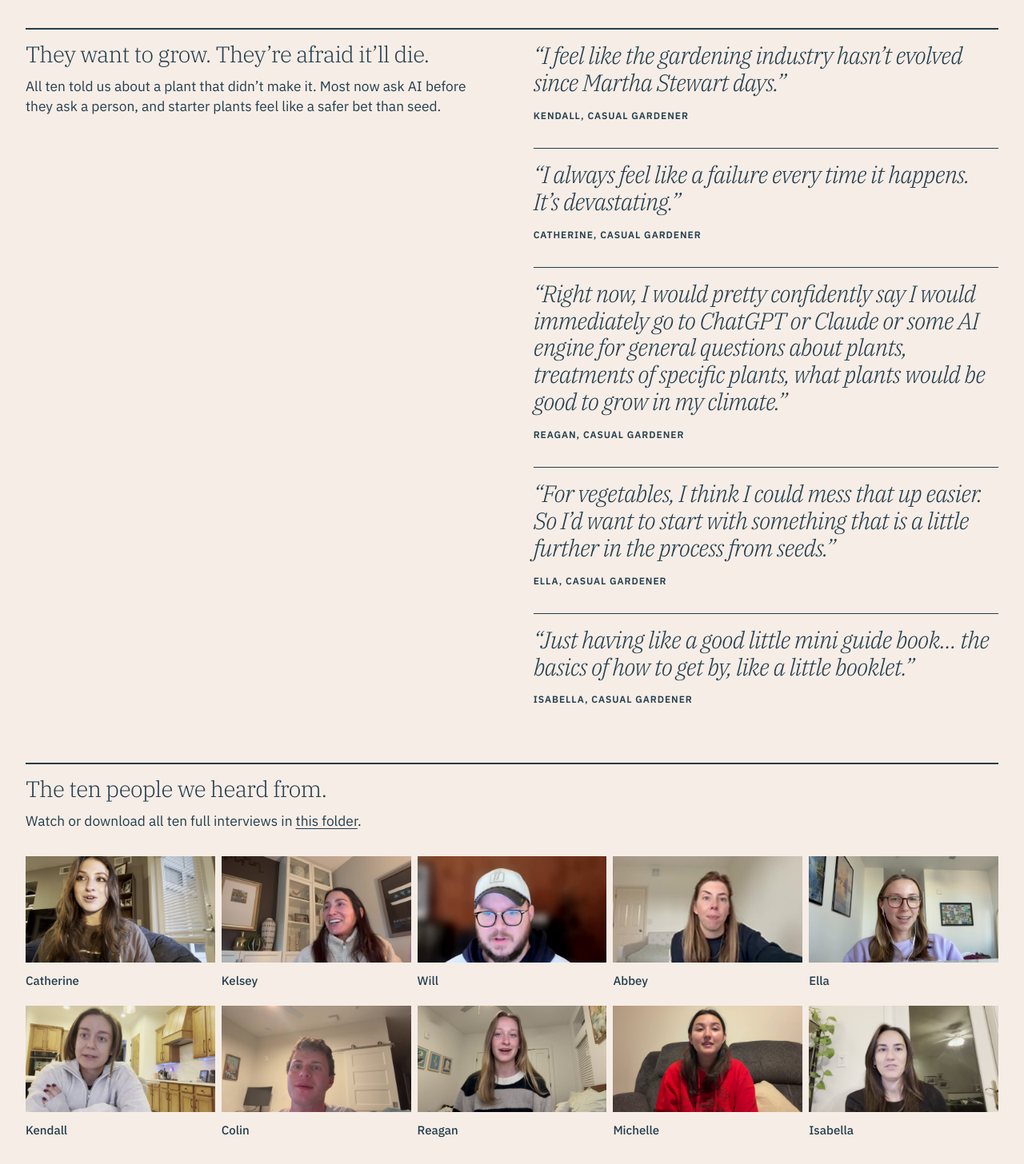
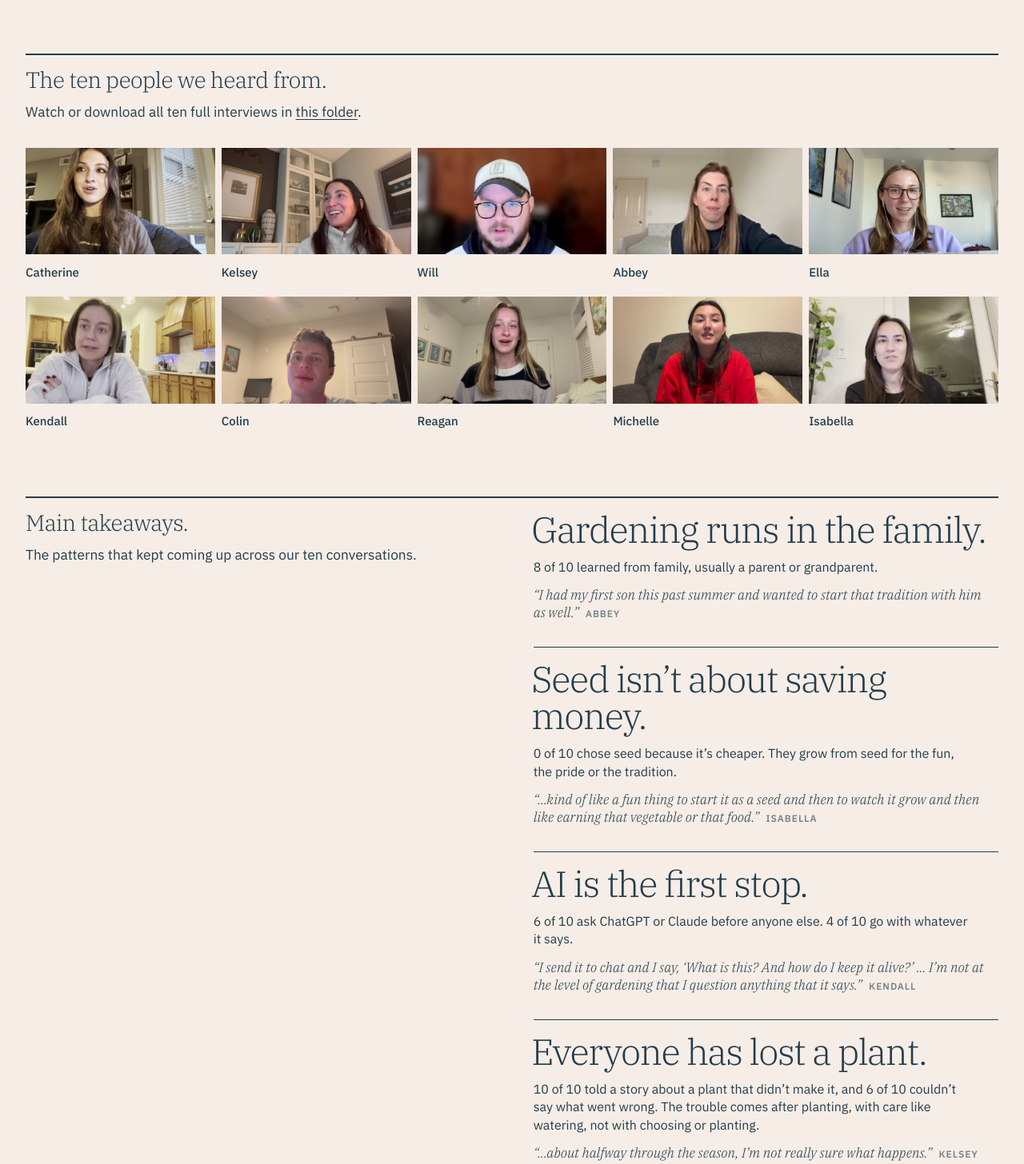
Before and after one commit to Parallelpath-dev/bonnie-refresh, a plain HTML site: page research/index.html in a window 1280 px wide. Shown: the part 3681-5137 px from the top of the page at 80% size. Drawn offline with Linux system fonts and the light colour scheme.

Commit message:
Research page: interviews reworked per Kelli's feedback

```diff
--- a/research/assets/css/research.css
+++ b/research/assets/css/research.css
@@ -448,6 +448,10 @@ img, video { display: block; max-width: 100%; }
 .part-side a, .part-main p a { color: inherit; text-decoration: underline; text-decoration-thickness: 1px; text-underline-offset: 0.18em; }
 .part-side a:hover, .part-main p a:hover { color: var(--mark); }
 
+/* A short quote under a row's line, with the speaker as a label. */
+.row-quote { margin-top: var(--flow); font: italic 300 clamp(1.0625rem, 1.3vw, 1.5rem) / 1.3 var(--serif); }
+.row-quote .label { font-style: normal; margin-left: 0.4em; white-space: nowrap; }
+
 /* ---------- NARROW ----------
    Under 900 wide the two halves stack. */
 @media (max-width: 900px) {
--- a/research/index.html
+++ b/research/index.html
@@ -91,7 +91,7 @@
       <p class="display-4 section-num">02</p>
       <div class="section-title">
         <h2 class="display-4">Casual gardener interviews</h2>
-        <p class="lead lede">We sat down with ten casual gardeners to hear how they started, where they go for help and what goes wrong. They love the idea of a garden, and every one of them has lost a plant. Most couldn’t say why.</p>
+        <p class="lead lede">We sat down with ten casual gardeners to hear how they started, where they go for help and how gardening makes them feel. They come to it through family, figure it out with AI and lose a plant or two along the way. What they light up about is the plant that thrives.</p>
       </div>
     </header>
 
@@ -122,37 +122,6 @@
       </div>
     </div>
 
-    <!-- Quotes -->
-    <div class="part">
-      <div class="part-side">
-        <h3 class="display-6">They want to grow. They’re afraid it’ll die.</h3>
-        <p class="body">All ten told us about a plant that didn’t make it. Most now ask AI before they ask a person, and starter plants feel like a safer bet than seed.</p>
-      </div>
-      <div class="part-main">
-        <div class="quotes is-compact">
-          <figure class="quote-item">
-            <blockquote class="quote">“I feel like the gardening industry hasn’t evolved since Martha Stewart days.”</blockquote>
-            <figcaption class="label">Kendall, casual gardener</figcaption>
-          </figure>
-          <figure class="quote-item">
-            <blockquote class="quote">“I always feel like a failure every time it happens. It’s devastating.”</blockquote>
-            <figcaption class="label">Catherine, casual gardener</figcaption>
-          </figure>
-          <figure class="quote-item">
-            <blockquote class="quote">“Right now, I would pretty confidently say I would immediately go to ChatGPT or Claude or some AI engine for general questions about plants, treatments of specific plants, what plants would be good to grow in my climate.”</blockquote>
-            <figcaption class="label">Reagan, casual gardener</figcaption>
-          </figure>
-          <figure class="quote-item">
-            <blockquote class="quote">“For vegetables, I think I could mess that up easier. So I’d want to start with something that is a little further in the process from seeds.”</blockquote>
-            <figcaption class="label">Ella, casual gardener</figcaption>
-          </figure>
-          <figure class="quote-item">
-            <blockquote class="quote">“Just having like a good little mini guide book… the basics of how to get by, like a little booklet.”</blockquote>
-            <figcaption class="label">Isabella, casual gardener</figcaption>
-          </figure>
-        </div>
-      </div>
-    </div>
 
     <!-- Photo grid, 5 across -->
     <div class="part">
@@ -206,7 +175,8 @@
       </div>
     </div>
 
-    <!-- Rows, a title and a line -->
+
+    <!-- Rows, a title, a line and a quote -->
     <div class="part">
       <div class="part-side">
         <h3 class="display-6">Main takeaways.</h3>
@@ -214,12 +184,36 @@
       </div>
       <div class="part-main">
         <div class="rows">
-          <div class="row"><h4 class="display-5">Everyone has lost a plant.</h4><p class="body-small">10 of 10 told a failure story. 6 of 10 couldn’t say what went wrong.</p></div>
-          <div class="row"><h4 class="display-5">The hard part starts after planting.</h4><p class="body-small">9 of 10 struggle with care, not choosing or planting. Watering comes up most.</p></div>
-          <div class="row"><h4 class="display-5">AI is the first stop.</h4><p class="body-small">6 of 10 ask ChatGPT or Claude before anyone else. 4 of 10 go with whatever it says.</p></div>
-          <div class="row"><h4 class="display-5">Gardening runs in the family.</h4><p class="body-small">8 of 10 learned from family, usually a parent or grandparent.</p></div>
-          <div class="row"><h4 class="display-5">Seed isn’t about saving money.</h4><p class="body-small">0 of 10 chose seed because it’s cheaper. They grow from seed for the fun, the pride or the tradition.</p></div>
-          <div class="row"><h4 class="display-5">No one named a plant brand.</h4><p class="body-small">0 of 10 mentioned Bonnie or any plant brand on their own.</p></div>
+          <div class="row">
+            <h4 class="display-5">Gardening runs in the family.</h4>
+            <p class="body-small">8 of 10 learned from family, usually a parent or grandparent.</p>
+            <p class="row-quote">“I had my first son this past summer and wanted to start that tradition with him as well.” <span class="label muted">Abbey</span></p>
+          </div>
+          <div class="row">
+            <h4 class="display-5">Seed isn’t about saving money.</h4>
+            <p class="body-small">0 of 10 chose seed because it’s cheaper. They grow from seed for the fun, the pride or the tradition.</p>
+            <p class="row-quote">“…kind of like a fun thing to start it as a seed and then to watch it grow and then like earning that vegetable or that food.” <span class="label muted">Isabella</span></p>
+          </div>
+          <div class="row">
+            <h4 class="display-5">AI is the first stop.</h4>
+            <p class="body-small">6 of 10 ask ChatGPT or Claude before anyone else. 4 of 10 go with whatever it says.</p>
+            <p class="row-quote">“I send it to chat and I say, ‘What is this? And how do I keep it alive?’ … I’m not at the level of gardening that I question anything that it says.” <span class="label muted">Kendall</span></p>
+          </div>
+          <div class="row">
+            <h4 class="display-5">Everyone has lost a plant.</h4>
+            <p class="body-small">10 of 10 told a story about a plant that didn’t make it, and 6 of 10 couldn’t say what went wrong. The trouble comes after planting, with care like watering, not with choosing or planting.</p>
+            <p class="row-quote">“…about halfway through the season, I’m not really sure what happens.” <span class="label muted">Kelsey</span></p>
+          </div>
+          <div class="row">
+            <h4 class="display-5">No one named a plant brand.</h4>
+            <p class="body-small">0 of 10 mentioned Bonnie or any plant brand on their own.</p>
+            <p class="row-quote">“…not a lot of people are targeting like new gardeners.” <span class="label muted">Kendall</span></p>
+          </div>
+          <div class="row">
+            <h4 class="display-5">It feels good, and they’re proud of what grows.</h4>
+            <p class="body-small">8 of 10 used wellness, health or outdoors words on their own, like peace, relief and being outside. 5 of 10 named pride, accomplishment or determination.</p>
+            <p class="row-quote">“It just feels like a very healthy thing to do for yourself and your family.” <span class="label muted">Kelsey</span></p>
+          </div>
         </div>
       </div>
     </div>
```
Also changed, not shown: 1 other file.
